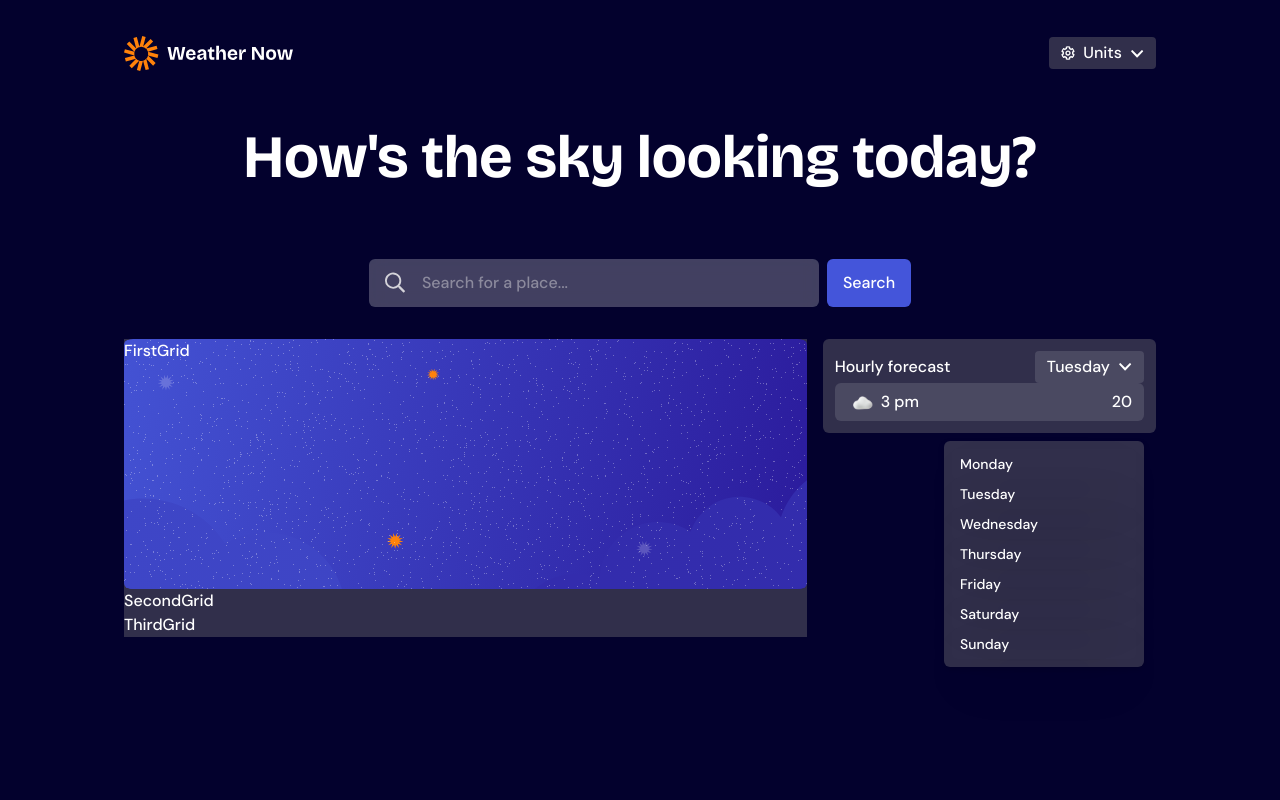
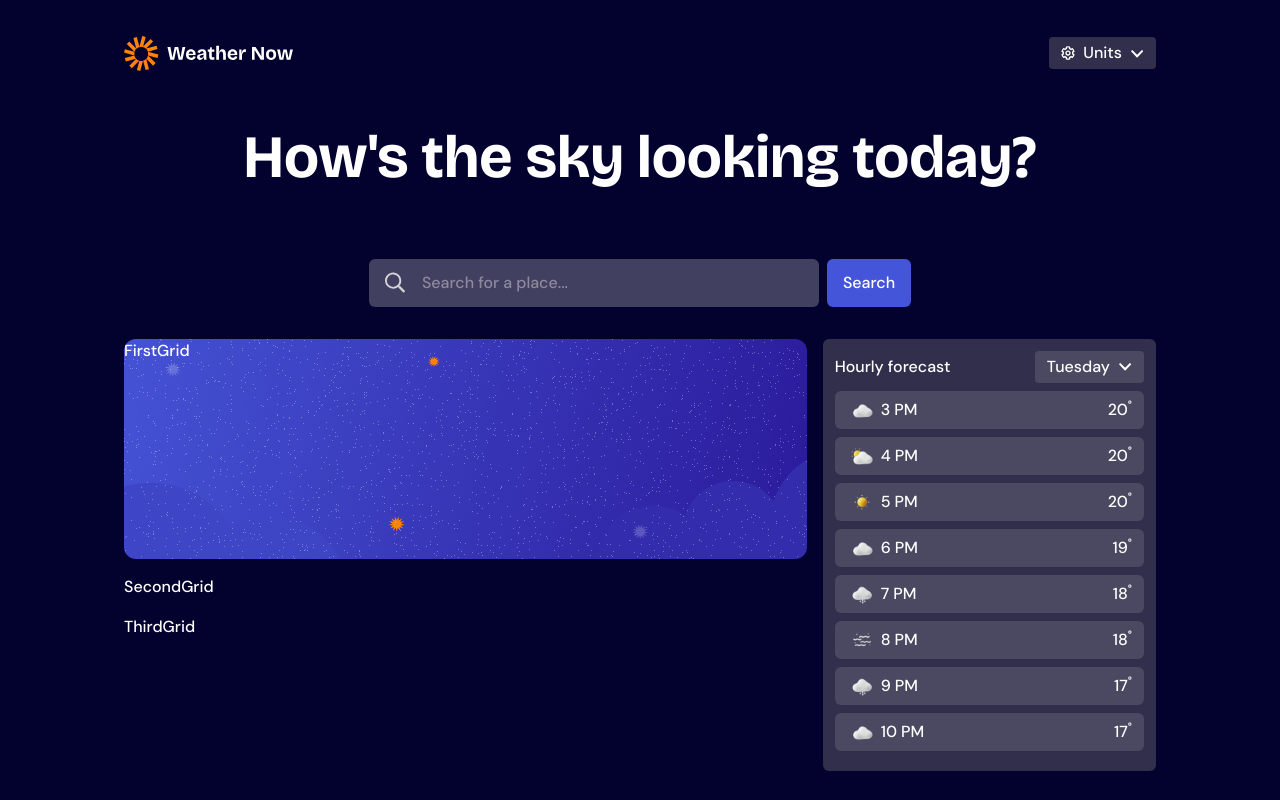
Before and after one commit to Bensaxxy/Weather-app, a Next.js app: page / in a window 1280 px wide. Built offline with nearby package versions, Linux system fonts and the light colour scheme.

Commit message:
so i round up the interface of the Fouth grid container ad the weekdays and the toggle too

```diff
--- a/app/components/home.tsx
+++ b/app/components/home.tsx
@@ -5,7 +5,7 @@ import AllGrid from "../weatherContainer/AllGrid";
 
 const HomePage = () => {
   return (
-    <div className=" px-3">
+    <div className=" px-3 mb-7">
       {/* navbar component */}
       <Navbar />
       <h1
--- a/app/modal/WeeksDayModal.tsx
+++ b/app/modal/WeeksDayModal.tsx
@@ -4,7 +4,7 @@ const WeeksDayModal = () => {
   return (
     <div>
       <div>
-        <div className="bg-neutral-700 p-2 mt-2 w-46 md:w-50 rounded-md z-50 outline-white drop-shadow-md">
+        <div className="bg-neutral-700 p-2 mt-2 w-46 md:w-50 rounded-md z-50 outline-white drop-shadow-md text-left">
           {/* monday */}
           <div className=" cursor-pointer hover:bg-neutral-300/10 py-[5px] px-2 rounded-md shadow-2xl ">
             <h1 className=" text-sm md:text-md">Monday</h1>
--- a/app/weatherContainer/AllGrid.tsx
+++ b/app/weatherContainer/AllGrid.tsx
@@ -7,10 +7,12 @@ import FourthGrid from "./FourthGrid";
 const AllGrid = () => {
   return (
     <div className=" grid grid-cols-1 lg:grid-cols-3 gap-4">
-      <div className=" col-span-2 bg-neutral-700">
-        <FirstGrid />
-        <SecondGrid />
-        <ThirdGrid />
+      <div className=" col-span-2">
+        <div className=" grid gap-4">
+          <FirstGrid />
+          <SecondGrid />
+          <ThirdGrid />
+        </div>
       </div>
       <FourthGrid />
     </div>
--- a/app/weatherContainer/FirstGrid.tsx
+++ b/app/weatherContainer/FirstGrid.tsx
@@ -2,8 +2,8 @@ import React from "react";
 
 const FirstGrid = () => {
   return (
-    <div className=" overflow-hidden rounded-md">
-      <div className="h-[250px] bg-[url('/images/bg-today-small.svg')] bg-cover bg-center  md:bg-[url('/images/bg-today-large.svg')]">
+    <div className=" overflow-hidden rounded-xl">
+      <div className="h-[220px] bg-[url('/images/bg-today-small.svg')] bg-cover bg-center  md:bg-[url('/images/bg-today-large.svg')]">
         FirstGrid
       </div>
     </div>
--- a/app/weatherContainer/FourthGrid.tsx
+++ b/app/weatherContainer/FourthGrid.tsx
@@ -1,14 +1,25 @@
+"use client";
+import React, { useState } from "react";
 import Image from "next/image";
-import React from "react";
 import WeeksDayModal from "../modal/WeeksDayModal";
 
 const FourthGrid = () => {
+  const [isOpen, setIsOpen] = useState(false);
+
+  // I use this to flip the state every time the button is clicked
+  const toggleModal = () => {
+    setIsOpen((prev) => !prev);
+  };
   return (
-    <div className=" relative">
+    <div className="">
       <div className=" bg-neutral-700 rounded-md p-3">
-        <div className=" flex items-center justify-between">
+        <div className=" flex items-center justify-between mb-2 ">
           <h1>Hourly forecast</h1>
-          <div className=" bg-neutral-300/20 rounded-sm py-1 px-3 flex items-center gap-2">
+          <button
+            onClick={toggleModal}
+            type="button"
+            className=" bg-neutral-300/20 rounded-sm py-1 px-3 flex items-center gap-2 relative cursor-pointer focus:ring-2 focus:ring-neutral-0 outline-none"
+          >
             <span>Tuesday</span>
             <Image
               src="/images/icon-dropdown.svg"
@@ -16,10 +27,16 @@ const FourthGrid = () => {
               height={14}
               alt="unit-icon"
             />
-          </div>
+            {isOpen && (
+              <div className="absolute right-0 top-8">
+                <WeeksDayModal />
+              </div>
+            )}
+          </button>
         </div>
         <div>
-          <div className=" bg-neutral-300/20 rounded-md px-3 py-1 flex justify-between items-center">
+          {/* 1st forecast */}
+          <div className=" bg-neutral-300/20 rounded-md px-3 py-1 flex justify-between items-center mb-2">
             <span className=" flex items-center gap-1">
               <Image
                 src="/images/icon-overcast.webp"
@@ -27,14 +44,125 @@ const FourthGrid = () => {
                 height={30}
                 alt="overcast"
               />
-              3 pm
+              3 PM
             </span>
-            20
+            <span>
+              20<sup>°</sup>
+            </span>
+          </div>
+
+          {/* 2nd forecast */}
+          <div className=" bg-neutral-300/20 rounded-md px-3 py-1 flex justify-between items-center mb-2">
+            <span className=" flex items-center gap-1">
+              <Image
+                src="/images/icon-partly-cloudy.webp"
+                width={30}
+                height={30}
+                alt="overcast"
+              />
+              4 PM
+            </span>
+            <span>
+              20<sup>°</sup>
+            </span>
+          </div>
+
+          {/* 3rd forecast */}
+          <div className=" bg-neutral-300/20 rounded-md px-3 py-1 flex justify-between items-center mb-2">
+            <span className=" flex items-center gap-1">
+              <Image
+                src="/images/icon-sunny.webp"
+                width={30}
+                height={30}
+                alt="overcast"
+              />
+              5 PM
+            </span>
+            <span>
+              20<sup>°</sup>
+            </span>
+          </div>
+
+          {/* 4th forecast */}
+          <div className=" bg-neutral-300/20 rounded-md px-3 py-1 flex justify-between items-center mb-2">
+            <span className=" flex items-center gap-1">
+              <Image
+                src="/images/icon-overcast.webp"
+                width={30}
+                height={30}
+                alt="overcast"
+              />
+              6 PM
+            </span>
+            <span>
+              19<sup>°</sup>
+            </span>
+          </div>
+
+          {/* 5th forecast */}
+          <div className=" bg-neutral-300/20 rounded-md px-3 py-1 flex justify-between items-center mb-2">
+            <span className=" flex items-center gap-1">
+              <Image
+                src="/images/icon-snow.webp"
+                width={30}
+                height={30}
+                alt="overcast"
+              />
+              7 PM
+            </span>
+            <span>
+              18<sup>°</sup>
+            </span>
+          </div>
+
+          {/* 6th forecast */}
+          <div className=" bg-neutral-300/20 rounded-md px-3 py-1 flex justify-between items-center mb-2">
+            <span className=" flex items-center gap-1">
+              <Image
+                src="/images/icon-fog.webp"
+                width={30}
+                height={30}
+                alt="overcast"
+              />
+              8 PM
+            </span>
+            <span>
+              18<sup>°</sup>
+            </span>
+          </div>
+
+          {/* 7th forecast */}
+          <div className=" bg-neutral-300/20 rounded-md px-3 py-1 flex justify-between items-center mb-2">
+            <span className=" flex items-center gap-1">
+              <Image
+                src="/images/icon-snow.webp"
+                width={30}
+                height={30}
+                alt="overcast"
+              />
+              9 PM
+            </span>
+            <span>
+              17<sup>°</sup>
+            </span>
+          </div>
+
+          {/* 8th forecast */}
+          <div className=" bg-neutral-300/20 rounded-md px-3 py-1 flex justify-between items-center mb-2">
+            <span className=" flex items-center gap-1">
+              <Image
+                src="/images/icon-overcast.webp"
+                width={30}
+                height={30}
+                alt="overcast"
+              />
+              10 PM
+            </span>
+            <span>
+              17<sup>°</sup>
+            </span>
           </div>
         </div>
-      </div>
-      <div className="absolute right-3">
-        <WeeksDayModal />
       </div>
     </div>
   );
```
